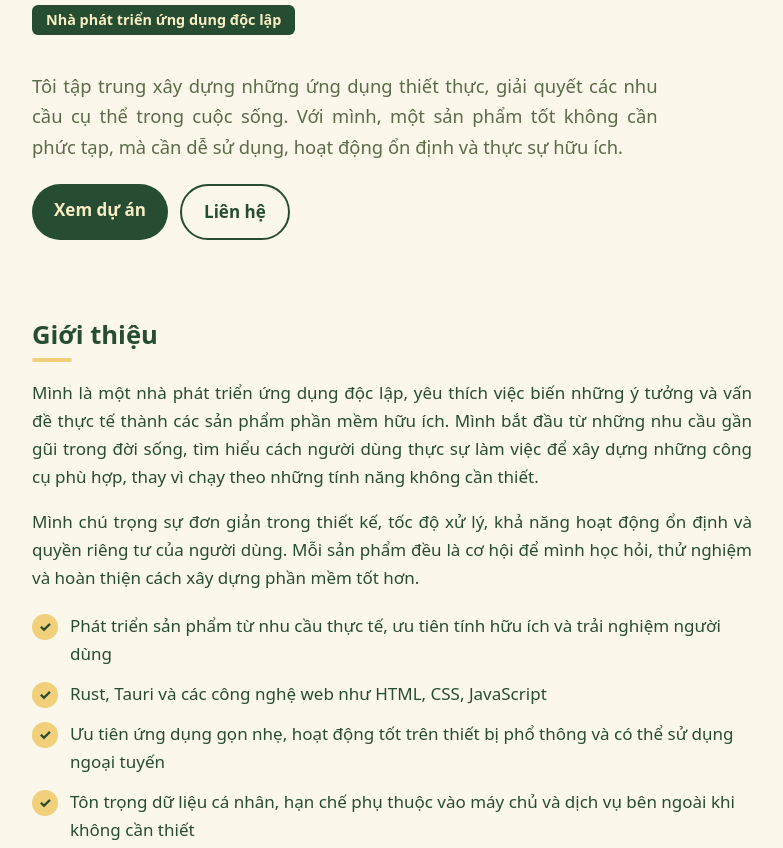
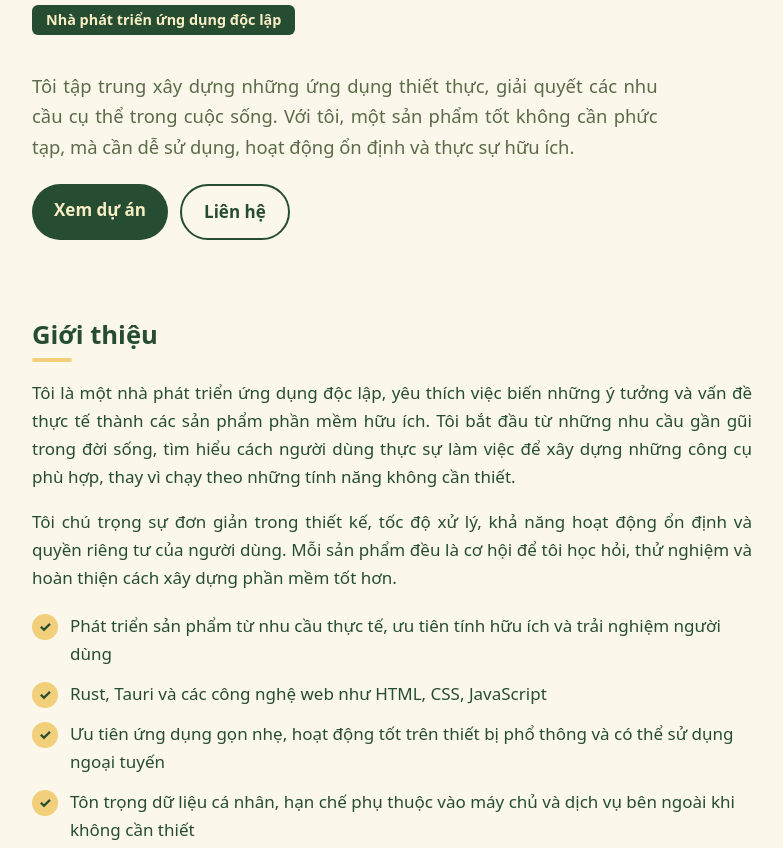
Before and after one commit to du0ngmn/du0ngmn.github.io, a plain HTML site: page index.html in a window 1280 px wide. Shown: the part 249-1097 px from the top of the page, without its empty margins (248-1031 px from the left). Drawn offline with Linux system fonts and the light colour scheme; a web font is replaced by a local one.

Commit message:
Update index.html

```diff
--- a/index.html
+++ b/index.html
@@ -6,7 +6,7 @@
         <title>Nguyễn Minh Dương – Nhà phát triển ứng dụng</title>
         <meta
             name="description"
-            content="Portfolio của TÊN_CỦA_BẠN: ứng dụng nhỏ, dễ dùng, chạy không cần mạng cho đời sống nông thôn."
+            content="Portfolio của NGUYỄN MINH DƯƠNG: ứng dụng nhỏ, dễ dùng, chạy không cần mạng cho đời sống nông thôn."
         />
         <link rel="icon" type="image/svg+xml" href="assets/img/favicon.svg" />
         <link rel="stylesheet" href="assets/style.css" />
@@ -29,7 +29,7 @@
                 <span class="role">Nhà phát triển ứng dụng độc lập</span>
                 <p class="lead">
                     Tôi tập trung xây dựng những ứng dụng thiết thực, giải quyết
-                    các nhu cầu cụ thể trong cuộc sống. Với mình, một sản phẩm
+                    các nhu cầu cụ thể trong cuộc sống. Với tôi, một sản phẩm
                     tốt không cần phức tạp, mà cần dễ sử dụng, hoạt động ổn định
                     và thực sự hữu ích.
                 </p>
@@ -43,17 +43,17 @@
             <section class="section" id="gioi-thieu">
                 <h2>Giới thiệu</h2>
                 <p>
-                    Mình là một nhà phát triển ứng dụng độc lập, yêu thích việc
+                    Tôi là một nhà phát triển ứng dụng độc lập, yêu thích việc
                     biến những ý tưởng và vấn đề thực tế thành các sản phẩm phần
-                    mềm hữu ích. Mình bắt đầu từ những nhu cầu gần gũi trong đời
+                    mềm hữu ích. Tôi bắt đầu từ những nhu cầu gần gũi trong đời
                     sống, tìm hiểu cách người dùng thực sự làm việc để xây dựng
                     những công cụ phù hợp, thay vì chạy theo những tính năng
                     không cần thiết.
                 </p>
                 <p>
-                    Mình chú trọng sự đơn giản trong thiết kế, tốc độ xử lý, khả
+                    Tôi chú trọng sự đơn giản trong thiết kế, tốc độ xử lý, khả
                     năng hoạt động ổn định và quyền riêng tư của người dùng. Mỗi
-                    sản phẩm đều là cơ hội để mình học hỏi, thử nghiệm và hoàn
+                    sản phẩm đều là cơ hội để tôi học hỏi, thử nghiệm và hoàn
                     thiện cách xây dựng phần mềm tốt hơn.
                 </p>
                 <ul class="checks">
@@ -79,7 +79,6 @@
             <section class="section" id="du-an">
                 <h2>Dự án</h2>
                 <div class="cards">
-                    <!-- Thêm dự án mới: sao chép nguyên khối <a class="card"> này và sửa nội dung -->
                     <!-- DỰ ÁN -->
                     <a class="card" href="ok-can/">
                         <img
@@ -114,7 +113,6 @@
                         >duongmn.apps@gmail.com</a
                     >
                 </div>
-                <!-- Thêm liên kết khác nếu muốn: GitHub, Facebook, Zalo... -->
             </section>
         </main>
         <footer class="site-footer">
```
